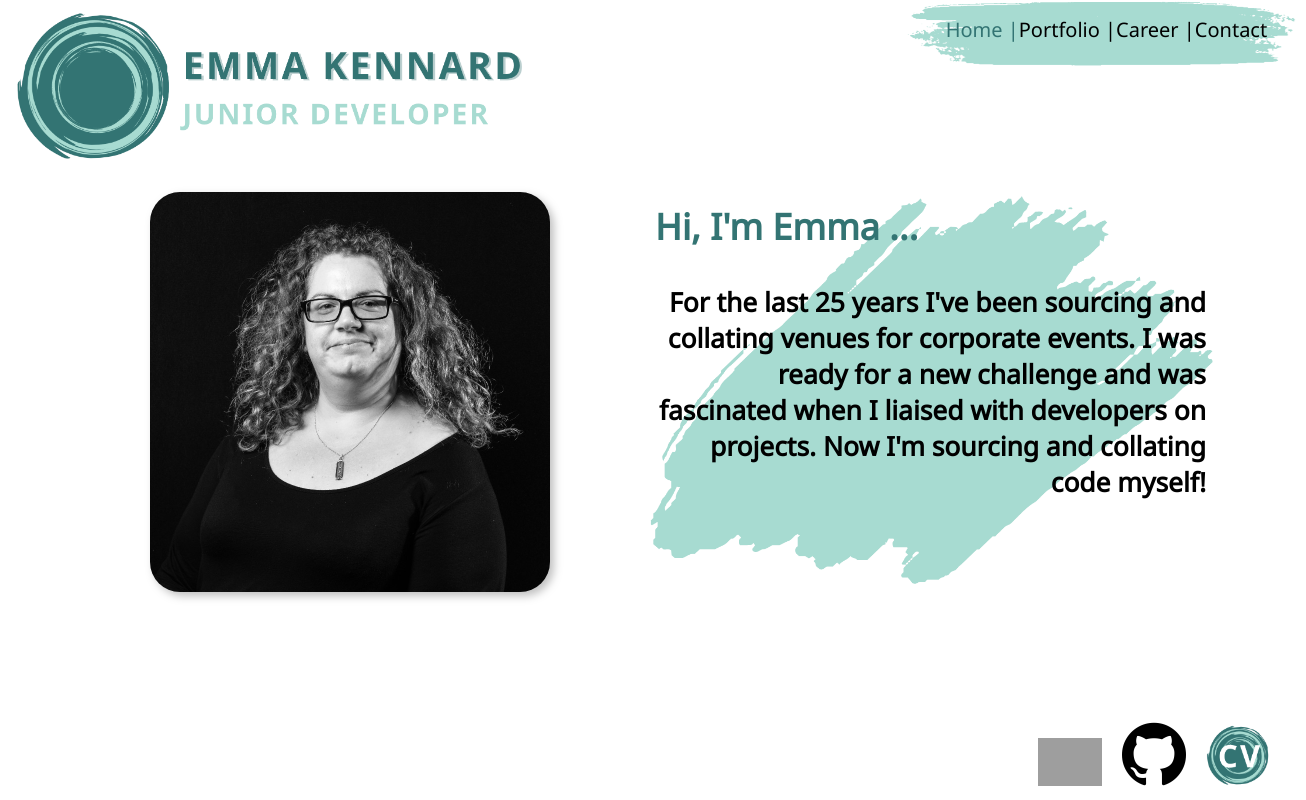
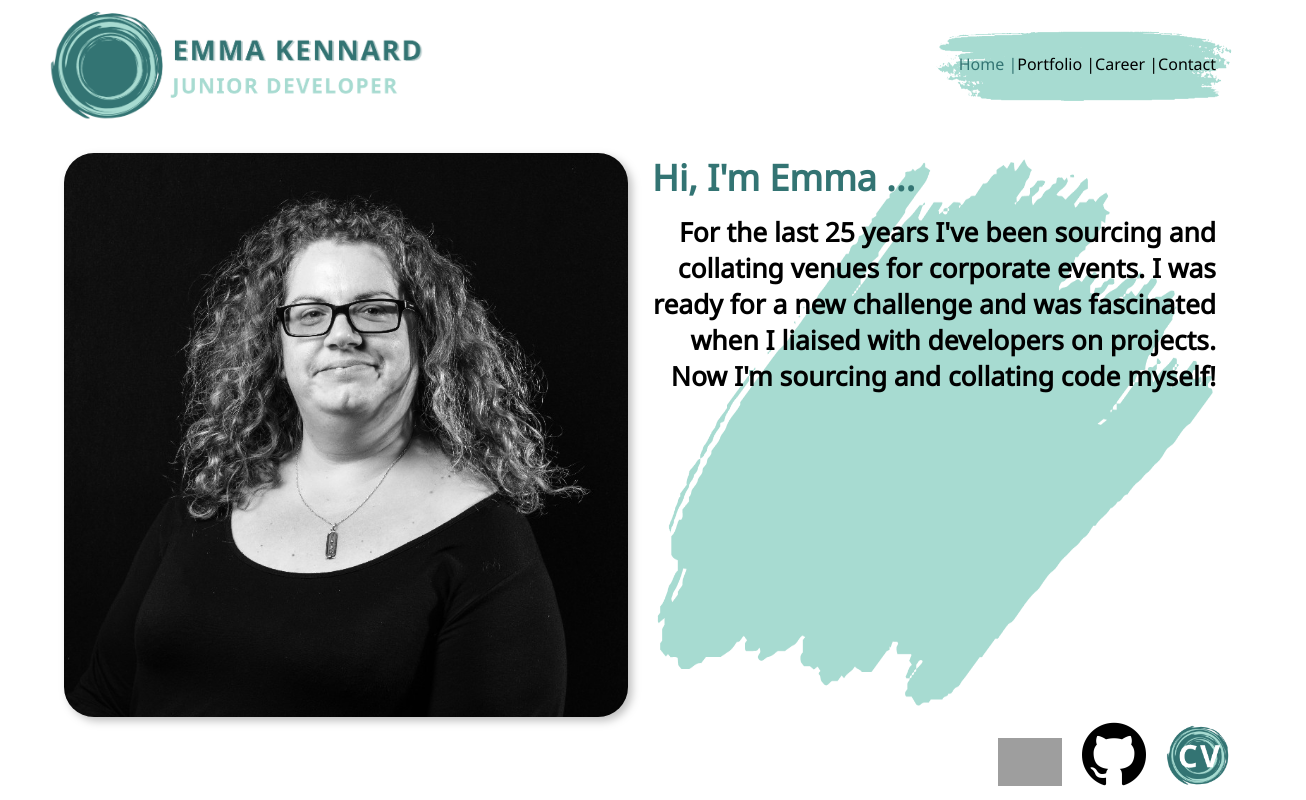
Before and after one commit to Elkennard/ek-portfolio, a React (Create React App) app in the folder portfolio/: page / in a window 1280 px wide. Shown: the whole page, 1306 px wide, since content can reach past the window. Built offline with nearby package versions, Linux system fonts and the light colour scheme; grey boxes are pictures that could not be loaded.

Commit message:
portfolio layout changes

```diff
--- a/portfolio/src/App.css
+++ b/portfolio/src/App.css
@@ -3,6 +3,13 @@
 * {
   margin: 0;
   padding: 0;
+}
+
+.App {
+  max-width:1200px;
+  margin: auto;
+  min-height: 100vh;
+  position: relative;
 }
 
 :root {
@@ -13,11 +20,10 @@
 }
 
 .logo {
-  position: absolute;
-width: 40vw;
-left: 1%;
-top: 1%;
-z-index: -2;
+  position: block;
+  width: 30vw;
+  max-width: 376px;
+  padding: 8px;
 }
 
 .inactive {
@@ -30,14 +36,48 @@ z-index: -2;
   text-decoration: none;
 }
 
+header {
+  display: flex;
+  justify-content: space-between ;
+}
+
 nav {
   display: flex;
   justify-content: flex-end;
   align-items: center;
-  padding-top: 2vh;
-  padding-right: 1vw;
-  font-size: 2.5vmin;
+  font-size: 0.5rem;
   font-family: "Noto Sans";
+  background-image: url(/src/Assets/paintStripe.png);
+  background-size: contain;
+  background-repeat: no-repeat;
+  background-position: center;
+  padding: 8px 24px;
+}
+
+@media screen and (min-width: 375px) {
+  nav {
+  font-size: 0.75rem;
+  }
+}
+@media screen and (min-width: 468px) {
+  nav {
+  font-size: 1rem;
+  }
+}
+@media screen and (min-width: 568px) {
+  nav {
+  font-size: 1rem;
+  }
+}
+@media screen and (min-width: 768px) {
+  nav {
+  font-size: 1rem;
+  }
+}
+@media screen and (min-width: 1024px) {
+  nav {
+  font-size: 1rem;
+  }
 }
 
 .navPaint {
@@ -51,10 +91,11 @@ nav {
 
 /* Footer */
 .footerAP {
-  position:absolute;
-  bottom:0;
-  right:0;
+  position: absolute;
+  bottom: 0;
+  right: 0;
 }
+
 .linkedInAP, .gitHubAP, .cvAP {
   width: 5vw;
   margin: 10px;
--- a/portfolio/src/App.js
+++ b/portfolio/src/App.js
@@ -1,5 +1,6 @@
 import "./App.css";
-import { NavLink, Outlet } from "react-router-dom";
+import { Outlet } from "react-router-dom";
+import { Header, Footer } from "./components";
 
 function App() {
   const images = {
@@ -12,57 +13,14 @@ function App() {
 
   return (
     <div className="App">
-      <div className="nav">
-        <nav activeclassname="active">
-          <NavLink className="inactive" to="/">
-            Home |
-          </NavLink>
-          {"  "}
-          <NavLink className="inactive" to="/Portfolio">
-            Portfolio |
-          </NavLink>{" "}
-          <NavLink className="inactive" to="/Career">
-            Career |
-          </NavLink>{" "}
-          <NavLink className="inactive" to="/Contact">
-            Contact
-          </NavLink>
-        </nav>
-        <Outlet />
-      </div>
-      <img src={images.logo} alt="Emma Kennard Logo" className="logo" />
-      <img
+      <Header />
+      <Outlet />
+      {/* <img
         src={images.navPaint}
         alt="navigation decoration"
         className="navPaint"
-      />
-      <footer className="footerAP">
-        <a
-          href="https://www.linkedin.com/in/emma-kennard/"
-          target="_blank"
-          rel="noreferrer"
-        >
-          <img
-            src={images.linkedIn}
-            alt="Link to LinkedIn"
-            className="linkedInAP"
-          ></img>
-        </a>
-        <a href="https://github.com/Elkennard" target="_blank" rel="noreferrer">
-          <img
-            src={images.gitHub}
-            alt="Link to GitHub"
-            className="gitHubAP"
-          ></img>
-        </a>
-        <a href={require("./Assets/cv.pdf")} target="_blank" rel="noreferrer">
-          <img
-            src={images.cvLogo}
-            alt="Link to CV"
-            className="cvAP"
-          ></img>
-        </a>
-      </footer>
+      /> */}
+      <Footer />
     </div>
   );
 }
--- /dev/null
+++ b/portfolio/src/components/footer.js
@@ -0,0 +1,35 @@
+const images = {
+  linkedIn: require("../Assets/LinkedIn.png"),
+  gitHub: require("../Assets/GitHub.png"),
+  cvLogo: require("../Assets/cvLogo.png"),
+};
+
+function Footer() {
+  return (
+    <footer className="footerAP">
+      <a
+        href="https://www.linkedin.com/in/emma-kennard/"
+        target="_blank"
+        rel="noreferrer"
+      >
+        <img
+          src={images.linkedIn}
+          alt="Link to LinkedIn"
+          className="linkedInAP"
+        ></img>
+      </a>
+      <a href="https://github.com/Elkennard" target="_blank" rel="noreferrer">
+        <img
+          src={images.gitHub}
+          alt="Link to GitHub"
+          className="gitHubAP"
+        ></img>
+      </a>
+      <a href={require("../Assets/cv.pdf")} target="_blank" rel="noreferrer">
+        <img src={images.cvLogo} alt="Link to CV" className="cvAP"></img>
+      </a>
+    </footer>
+  );
+}
+
+export default Footer;
--- /dev/null
+++ b/portfolio/src/components/header.js
@@ -0,0 +1,13 @@
+import Navbar from "./navbar";
+import LogoImg from '../Assets/EKLogoSide.png'
+
+function Header() {
+  return (
+    <header>
+      <img src={LogoImg} alt="Emma Kennard Logo" className="logo" />
+      <Navbar />
+    </header>
+  );
+}
+
+export default Header;
--- /dev/null
+++ b/portfolio/src/components/index.js
@@ -0,0 +1,3 @@
+export { default as Navbar } from './navbar'
+export { default as Footer } from './footer'
+export { default as Header } from './header'
--- /dev/null
+++ b/portfolio/src/components/navbar.js
@@ -0,0 +1,23 @@
+import { NavLink } from "react-router-dom";
+
+function Navbar() {
+  return (
+        <nav activeclassname="active">
+          <NavLink className="inactive" to="/">
+            Home |
+          </NavLink>
+          {"  "}
+          <NavLink className="inactive" to="/Portfolio">
+            Portfolio |
+          </NavLink>{" "}
+          <NavLink className="inactive" to="/Career">
+            Career |
+          </NavLink>{" "}
+          <NavLink className="inactive" to="/Contact">
+            Contact
+          </NavLink>
+        </nav>
+  );
+}
+
+export default Navbar
--- a/portfolio/src/routes/Home/Home.css
+++ b/portfolio/src/routes/Home/Home.css
@@ -1,70 +1,23 @@
-@media only screen and (min-width: 300px) {
-  .introImage {
-    grid-column: 1;
-    grid-row: 1;
-  }
-
-  .introHeader {
-    grid-column: 1;
-    grid-row: 2;
-  }
-
-  .introText {
-    grid-column: 1;
-    grid-row: 2;
-  }
-
-  .largePaint {
-    grid-column: 1;
-    grid-row: 2;
-  }
+.intro {
+  display: grid;
+  margin: auto;
+  gap: 24px;
+  padding: 24px;
 }
 
-@media only screen and (min-width: 600px) {
-  .intro {
-    grid-template-columns: repeat(auto-fit, minmax(300px, 1fr));
-  }
-
-  .introImage {
-    grid-column: 1;
-    grid-row: 1;
-  }
-
-  .introHeader {
-    grid-column: 2;
-    grid-row: 1;
-  }
-
-  .introText {
-    grid-column: 2;
-    grid-row: 1;
-  }
-
-  .largePaint {
-    grid-column: 2;
-    grid-row: 1;
-  }
-}
-
-.intro {
-  position: absolute;
-  left: 5vw;
-  top: 15vmax;
-  width: 90vw;
-  display: grid;
-  margin: auto;
-  column-gap: 10px;
-  row-gap: 15px;
-}
-
-.introImage {
+.intro__image {
+  width: 100%;
+  object-fit: cover;
   place-self: center;
-  height: 50vmin;
   filter: drop-shadow(4px 4px 4px rgba(0, 0, 0, 0.25));
   border-radius: 30px;
 }
 
-.introHeader {
+.intro__text {
+  position: relative;
+}
+
+.intro__text__header {
   font-family: "Noto Sans";
   font-style: normal;
   font-weight: 700;
@@ -73,10 +26,10 @@
   color: var(--second-colour);
   align-self: start;
   justify-self: start;
-  margin: 10px;
+  margin-bottom: 12px;
 }
 
-.introText {
+.intro__text__copy {
   font-family: "Noto Sans";
   font-style: normal;
   font-weight: 700;
@@ -84,11 +37,23 @@
   text-align: right;
   color: var(--fourth-colour);
   align-self: center;
-  margin: 10px;
 }
 
 .largePaint {
-  place-self: center stretch;
+  position: absolute;
+  top: 0;
+  left: 0;
+  height: 100%;
+  width: 100%;
   z-index: -1;
-  height: 50vmin;
 }
+
+@media only screen and (min-width: 300px) {
+
+}
+
+@media only screen and (min-width: 600px) {
+  .intro {
+    grid-template-columns: repeat(auto-fit, minmax(300px, 1fr));
+  }
+}
--- a/portfolio/src/routes/Home/Home.js
+++ b/portfolio/src/routes/Home/Home.js
@@ -9,16 +9,21 @@ export default function Home() {
   return (
     <main>
       <div className="intro">
-        <img src={images.headshot} alt="Emma Headshot" className="introImage" />
-        <h3 className="introHeader">Hi, I'm Emma ...</h3>
-        <p className="introText">
-          For the last 25 years I've been sourcing and collating venues for
-          corporate events. I was ready for a new challenge and was fascinated
-          when I liaised with developers on projects. Now I'm sourcing and
-          collating code myself!
-        </p>
-        <img src={images.largePaint} alt="Paint Splash" className="largePaint" />
-
+        <img className="intro__image" src={images.headshot} alt="Emma Headshot" />
+        <div className="intro__text">
+          <h3 className="intro__text__header">Hi, I'm Emma ...</h3>
+          <p className="intro__text__copy">
+            For the last 25 years I've been sourcing and collating venues for
+            corporate events. I was ready for a new challenge and was fascinated
+            when I liaised with developers on projects. Now I'm sourcing and
+            collating code myself!
+          </p>
+          <img
+            className="largePaint"
+            src={images.largePaint}
+            alt="Paint Splash"
+          />
+        </div>
       </div>
     </main>
   );
```
